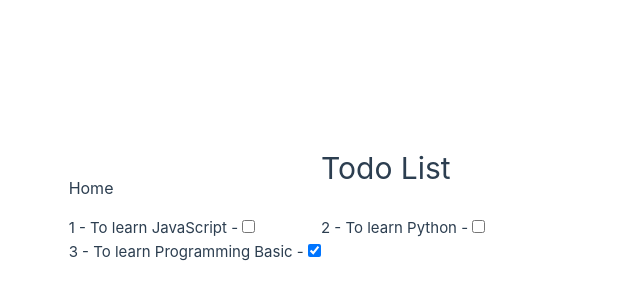
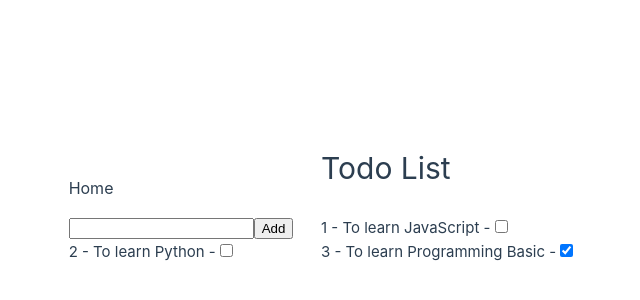
Before and after one commit to kylesinlynn/todo-list-vue3-vite, a Vue app: page / in a window 1280 px wide. Shown: the part 196-496 px from the top of the page, without its empty margins (319-959 px from the left). Built offline with nearby package versions, Linux system fonts and the light colour scheme.

Commit message:
feat: add create feature

```diff
--- a/src/components/AddTodoItem.vue
+++ b/src/components/AddTodoItem.vue
@@ -1,8 +1,16 @@
 <script setup>
+import { reactive } from 'vue'
 
+const emit = defineEmits(['addItem'])
+const text = reactive('')
 </script>
 
 <template>
+
+  <form @submit.prevent="_ => emit('addItem', text)">
+    <input type="text" v-model.lazy="text">
+    <button type="submit">Add</button>
+  </form>
 
 </template>
 
--- a/src/stores/item.js
+++ b/src/stores/item.js
@@ -26,7 +26,6 @@ export const useItemStore = defineStore('item', () => {
             items.value.indexOf(items.value.find(i => i.id === item.id)),
             1,
             item)
-        console.log(items.value)
     }
 
     return { items, doneItems, createItem, updateItem }
--- a/src/views/HomeView.vue
+++ b/src/views/HomeView.vue
@@ -3,6 +3,7 @@ import { ref, computed } from 'vue'
 import { useItemStore } from '@/stores/item.js'
 import { storeToRefs } from 'pinia'
 import TodoItem from "@/components/TodoItem.vue";
+import AddTodoItem from "@/components/AddTodoItem.vue"
 
 const itemStore = useItemStore()
 const { items, doneItems } = storeToRefs(itemStore)
@@ -13,6 +14,11 @@ const { createItem, updateItem } = itemStore
 <template>
 
   <h1>Todo List</h1>
+
+  <AddTodoItem
+    @addItem="createItem"
+  />
+
   <TodoItem
       v-for="item in items"
       :key="item.id"
```
